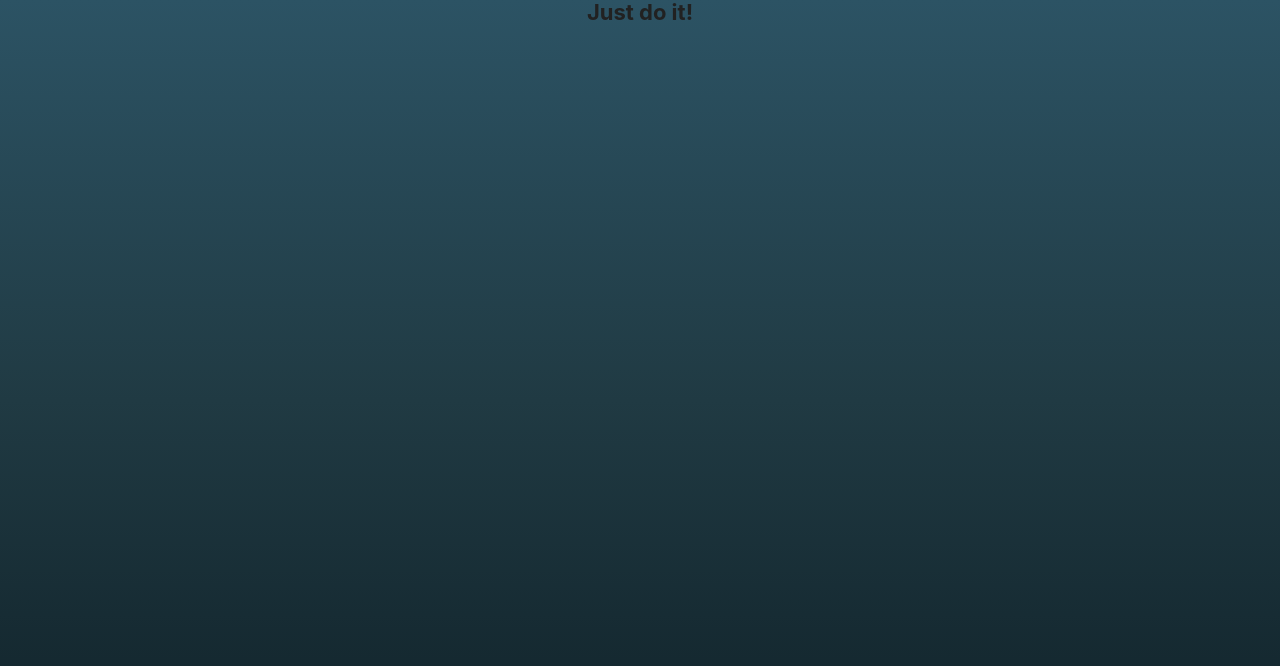
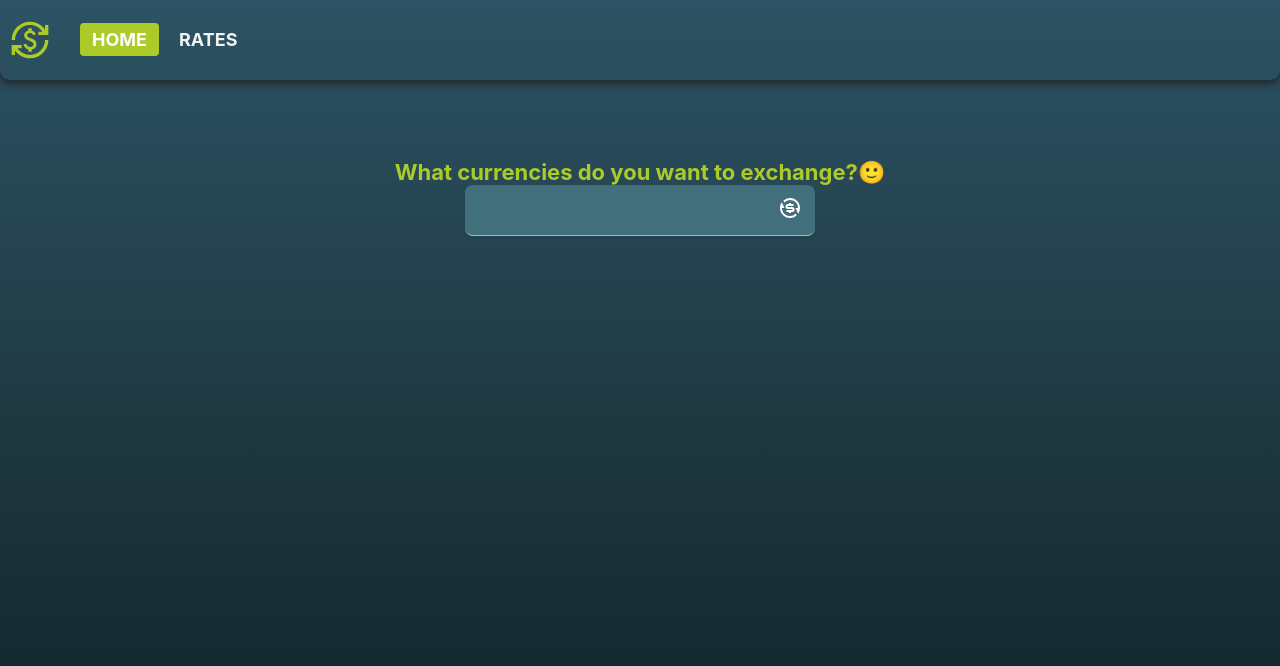
Before and after one commit to dykyys/start-files-blended-vite-5, a React (Vite) app: page / in a window 1280 px wide. Shown: the top 666 px of the page. Built offline with nearby package versions, Linux system fonts and the light colour scheme; no server answers.

Commit message:
completed 1-5 task

```diff
--- a/package.json
+++ b/package.json
@@ -10,7 +10,7 @@
     "preview": "vite preview"
   },
   "dependencies": {
-    "@reduxjs/toolkit": "^2.1.0",
+    "@reduxjs/toolkit": "^2.5.1",
     "axios": "^1.6.5",
     "clsx": "^2.1.0",
     "date-fns": "^3.1.0",
@@ -20,8 +20,8 @@
     "react-animated-text": "^0.1.4",
     "react-dom": "^18.2.0",
     "react-icons": "^4.12.0",
-    "react-redux": "^9.1.0",
-    "react-router-dom": "^6.21.2",
+    "react-redux": "^9.2.0",
+    "react-router-dom": "^6.29.0",
     "react-select": "^5.8.0",
     "react-spinners": "^0.13.8",
     "redux-persist": "^6.0.0"
--- a/src/App.jsx
+++ b/src/App.jsx
@@ -1,5 +1,52 @@
-import Heading from './components/Heading/Heading';
+//import Heading from './components/Heading/Heading';
+
+import { Navigate, Route, Routes } from 'react-router-dom';
+import Header from './components/Header/Header';
+//import Home from './pages/Home';
+//import Rates from './pages/Rates';
+import { lazy, useEffect } from 'react';
+//import { getUserInfo } from './service/opencagedataApi';
+import { useDispatch } from 'react-redux';
+import { getBaseCurrency, setDefaultCurrency } from './redux/currencySlice';
+
+//lazy with named export components example
+const Home = lazy(async () => ({
+  default: (await import('./pages/Home')).Home,
+}));
+const Rates = lazy(() => import('./pages/Rates'));
 
 export const App = () => {
-  return <Heading title="Just do it!" />;
+
+  const dispatch = useDispatch();
+
+  useEffect(() => {
+    const options = {
+      enableHighAccuracy: true,
+      maximumAge: 0,
+    };
+
+    function success(pos) {
+      const crd = pos.coords;
+      dispatch(getBaseCurrency(crd));
+    }
+
+    function error(err) {
+      dispatch(setDefaultCurrency('USD'));
+      console.error(err);
+    }
+
+    navigator.geolocation.getCurrentPosition(success, error, options);
+  }, [dispatch]);
+
+  return (
+    <>
+      <Routes>
+        <Route path="/" element={<Header />}>
+          <Route index element={<Home />} />
+          <Route path="/rates" element={<Rates />} />
+          <Route path="*" element={<Navigate to="/" replace />} />
+        </Route>
+      </Routes>
+    </>
+  );
 };
--- a/src/components/ExchangeForm/ExchangeForm.jsx
+++ b/src/components/ExchangeForm/ExchangeForm.jsx
@@ -1,14 +1,37 @@
 import { RiExchangeDollarFill } from 'react-icons/ri';
 import styles from './ExchangeForm.module.css';
+import { useDispatch } from 'react-redux';
+import { getExchangeInfo } from '../../redux/currencySlice';
+
+
+const pattern = /^\d+(\.\d{1,2})?\s[a-zA-Z]{3}\sin\s[a-zA-Z]{3}$/;
 
 const ExchangeForm = () => {
+
+  const dispatch = useDispatch();
+  const handleSubmit = e => {
+    e.preventDefault();
+    const value = e.target.input.value;
+    const isValideValue = pattern.test(value);
+    if (!isValideValue) {
+      return;
+    }
+    const [amount, from, , to] = value.split(' ');
+    const exchangeRequest = {amount,from,to};
+    dispatch(getExchangeInfo(exchangeRequest));
+  };
+
   return (
-    <form className={styles.form}>
+    <form className={styles.form} onSubmit={handleSubmit}>
       <button className={styles.button} type="submit">
         <RiExchangeDollarFill className={styles.icon} />
       </button>
 
-      <input title="Request format 15 USD in UAH" className={styles.input} />
+      <input
+        name="input"
+        title="Request format 15 USD in UAH"
+        className={styles.input}
+      />
     </form>
   );
 };
--- a/src/components/ExchangeInfo/ExchangeInfo.jsx
+++ b/src/components/ExchangeInfo/ExchangeInfo.jsx
@@ -1,6 +1,10 @@
+import { useSelector } from 'react-redux';
 import styles from './ExchangeInfo.module.css';
+import { selectExchangeInfo } from '../../redux/currencySlice';
 
-const ExchangeInfo = ({ amount, from, to, rate, result }) => {
+const ExchangeInfo = () => {
+  const { amount, from, to, rate, result } = useSelector(selectExchangeInfo);
+
   return (
     <div className={styles.wrapper}>
       <div className={styles.box}>
--- a/src/components/Header/Header.jsx
+++ b/src/components/Header/Header.jsx
@@ -4,8 +4,11 @@ import { Outlet, NavLink } from 'react-router-dom';
 import { MdCurrencyExchange } from 'react-icons/md';
 
 import styles from './Header.module.css';
+import { useSelector } from 'react-redux';
+import { selectBaseCurrency } from '../../redux/currencySlice';
 
 const Header = () => {
+  const baseCurrency = useSelector(selectBaseCurrency);
   const addActive = ({ isActive }) => (isActive ? styles.active : styles.link);
   return (
     <>
@@ -27,7 +30,7 @@ const Header = () => {
             </ul>
           </nav>
         </div>
-       //✔ Add base currency here !!!
+        {baseCurrency && <p>Your base currency: {baseCurrency}</p>}
       </header>
       <Suspense fallback={null}>
         <Outlet />
--- a/src/main.jsx
+++ b/src/main.jsx
@@ -5,9 +5,19 @@ import { App } from './App.jsx';
 
 import 'modern-normalize/modern-normalize.css';
 import './index.css';
+import { BrowserRouter } from 'react-router-dom';
+import { Provider } from 'react-redux';
+import { persistor, store } from './redux/store.js';
+import { PersistGate } from 'redux-persist/integration/react';
 
 ReactDOM.createRoot(document.getElementById('root')).render(
   <React.StrictMode>
-    <App />
+    <Provider store={store}>
+      <PersistGate persistor={persistor}>
+        <BrowserRouter>
+          <App />
+        </BrowserRouter>
+      </PersistGate>
+    </Provider>
   </React.StrictMode>,
 );
--- a/src/pages/Home.jsx
+++ b/src/pages/Home.jsx
@@ -1,15 +1,20 @@
 import Section from '../components/Section/Section';
 import Container from '../components/Container/Container';
 import Heading from '../components/Heading/Heading';
+import ExchangeForm from '../components/ExchangeForm/ExchangeForm';
+import ExchangeInfo from '../components/ExchangeInfo/ExchangeInfo';
+import { useSelector } from 'react-redux';
+import { selectExchangeInfo } from '../redux/currencySlice';
 
-const Home = () => {
+export const Home = () => {
   const isError = false;
-
+  const exchangeInfo = useSelector(selectExchangeInfo);
   return (
     <Section>
       <Container>
         <Heading info title="What currencies do you want to exchange?🙂" />
-
+        <ExchangeForm />
+        {exchangeInfo && <ExchangeInfo />}
         {isError && (
           <Heading
             error
@@ -20,5 +25,3 @@ const Home = () => {
     </Section>
   );
 };
-
-export default Home;
--- /dev/null
+++ b/src/redux/currencySlice.js
@@ -0,0 +1,80 @@
+//import { createSlice as createAppSlice } from '@reduxjs/toolkit';
+import { exchangeCurrency } from '../service/exchangeAPI';
+import { getUserInfo } from '../service/opencagedataApi';
+import { buildCreateSlice, asyncThunkCreator } from '@reduxjs/toolkit';
+
+export const createAppSlice = buildCreateSlice({
+  creators: { asyncThunk: asyncThunkCreator },
+});
+
+const initialState = {
+  baseCurrency: '',
+  exchangeInfo: null,
+  loading: false,
+  error: 'We already have base currency!',
+};
+
+const currencySlice = createAppSlice({
+  name: 'currency',
+  initialState,
+  selectors: {
+    selectBaseCurrency: state => state.baseCurrency,
+    selectExchangeInfo: state => state.exchangeInfo,
+  },
+  reducers: create => ({
+    setDefaultCurrency: create.reducer((state, action) => {
+      state.baseCurrency = action.payload;
+    }),
+    getBaseCurrency: create.asyncThunk(
+      async crd => {
+        const data = await getUserInfo(crd);
+        return data.results[0].annotations.currency.iso_code;
+      },
+      {
+        pending: state => {
+          state.loading = true;
+        },
+        rejected: (state, action) => {
+          state.loading = false;
+          state.error = action.error.message;
+        },
+        fulfilled: (state, action) => {
+          state.loading = false;
+          state.baseCurrency = action.payload;
+        },
+        options: {
+          condition: (_, { getState }) => {
+            const state = getState();
+            const { baseCurrency } = state.currency;
+            return !baseCurrency;
+          },
+        },
+      },
+    ),
+    getExchangeInfo: create.asyncThunk(
+      async exchangeRequest => {
+        const data = await exchangeCurrency(exchangeRequest);
+        return data;
+      },
+      {
+        pending: state => {
+          state.loading = true;
+        },
+        rejected: (state, action) => {
+          state.loading = false;
+          state.error = action.error.message;
+        },
+        fulfilled: (state, action) => {
+          state.loading = false;
+          state.exchangeInfo = action.payload;
+        },
+      },
+    ),
+  }),
+});
+
+export default currencySlice.reducer;
+export const { getBaseCurrency, setDefaultCurrency, getExchangeInfo } =
+  currencySlice.actions;
+export const { selectBaseCurrency, selectExchangeInfo } =
+  currencySlice.selectors;
--- /dev/null
+++ b/src/redux/store.js
@@ -0,0 +1,34 @@
+import { configureStore } from '@reduxjs/toolkit';
+import {
+  persistStore,
+  persistReducer,
+  FLUSH,
+  REHYDRATE,
+  PAUSE,
+  PERSIST,
+  PURGE,
+  REGISTER,
+} from 'redux-persist';
+import currencyReducer from './currencySlice';
+import storage from 'redux-persist/lib/storage';
+
+const persistConfig = {
+  key: 'baseCurrency',
+  storage,
+  whitelist: ['baseCurrency'],
+};
+
+const store = configureStore({
+  reducer: {
+    currency: persistReducer(persistConfig, currencyReducer),
+  },
+  middleware: getDefaultMiddleware =>
+    getDefaultMiddleware({
+      serializableCheck: {
+        ignoredActions: [FLUSH, REHYDRATE, PAUSE, PERSIST, PURGE, REGISTER],
+      },
+    }),
+});
+const persistor = persistStore(store);
+
+export { store, persistor };
--- a/src/service/exchangeAPI.js
+++ b/src/service/exchangeAPI.js
@@ -2,7 +2,7 @@ import axios from 'axios';
 
 const instance = axios.create({
   baseURL: 'https://api.apilayer.com/exchangerates_data/',
-  headers: { apikey: '' },
+  headers: { apikey: 'RryxDgP9Qjm6P3yy4ExsSElRLak9kxJM' },
 });
 
 export const exchangeCurrency = async credentials => {
```
Also changed, not shown: 1 other file (tests, documents, lock files or other folders).
